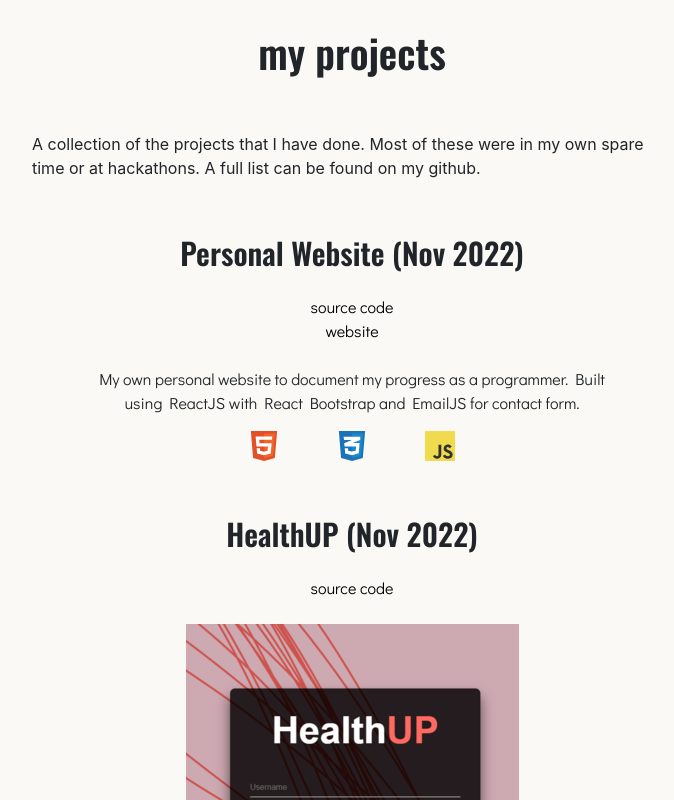
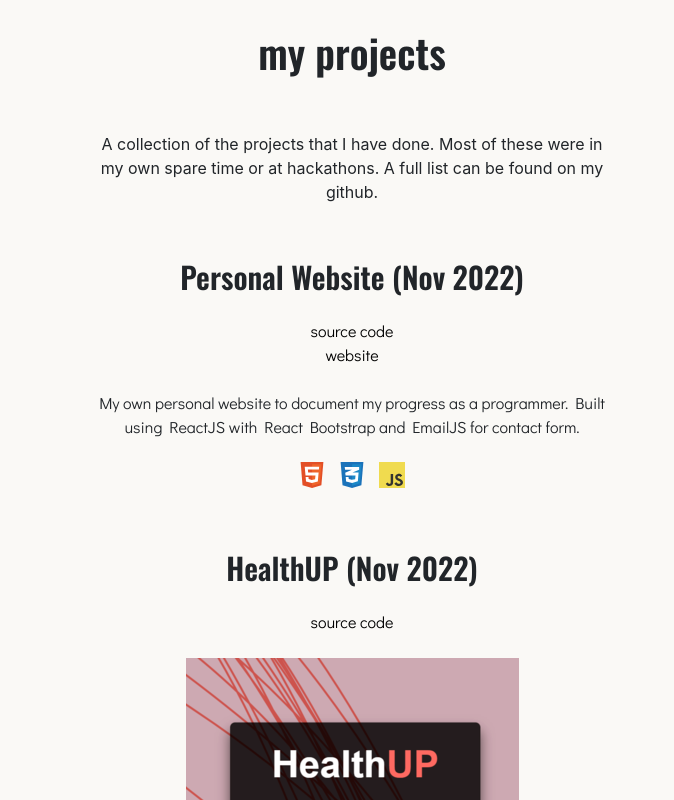
Before and after one commit to onebignick/Personal-Website, a React (Create React App) app: page / in a window 1280 px wide. Shown: the part 820-1620 px from the top of the page, without its empty margins (288-962 px from the left). Built offline with nearby package versions, Linux system fonts and the light colour scheme; the HTML template or start-up script is replaced by a standard one.

Commit message:
css updates

```diff
--- a/src/components/projects.css
+++ b/src/components/projects.css
@@ -15,7 +15,8 @@
 }
 
 .exerpt {
-    width: 50%;
+    width: 40vw;
+    text-align: center;
     margin: auto;
 }
 
@@ -40,16 +41,14 @@ img {
     font-family: 'Didact Gothic', sans-serif;
     width: 40vw;
     padding-top: 20px;
+    justify-content: center;
     text-align: center;
     margin: auto
 }
 
 .image-library {
-    gap: 7px;
-    display: flex;
     justify-content: center;
-    margin: auto;
-    width: 20vw;
+    width: 100%;
 }
 
 .healthup-img {
@@ -57,6 +56,7 @@ img {
 }
 
 .logo-svg {
-    width: 30px;
-    height: 30px;
+    padding: 7px;
+    width: 40px;
+    height: 40px;
 }
--- a/src/components/projects.js
+++ b/src/components/projects.js
@@ -22,7 +22,7 @@ const Projects = () => {
             <div className='project-writing'>
                 <div className='project-title'>Personal Website (Nov 2022)</div>
                 <div className='project-desc'>
-                    <NavButton name="source code" link="https://github.com/onebignick/personal-website" />
+                    <NavButton name="source code" link="https://github.com/onebignick/me" />
                     <NavButton name="website" link="https://onebignick.github.io" />
                     <br></br>
                     <p>
```
